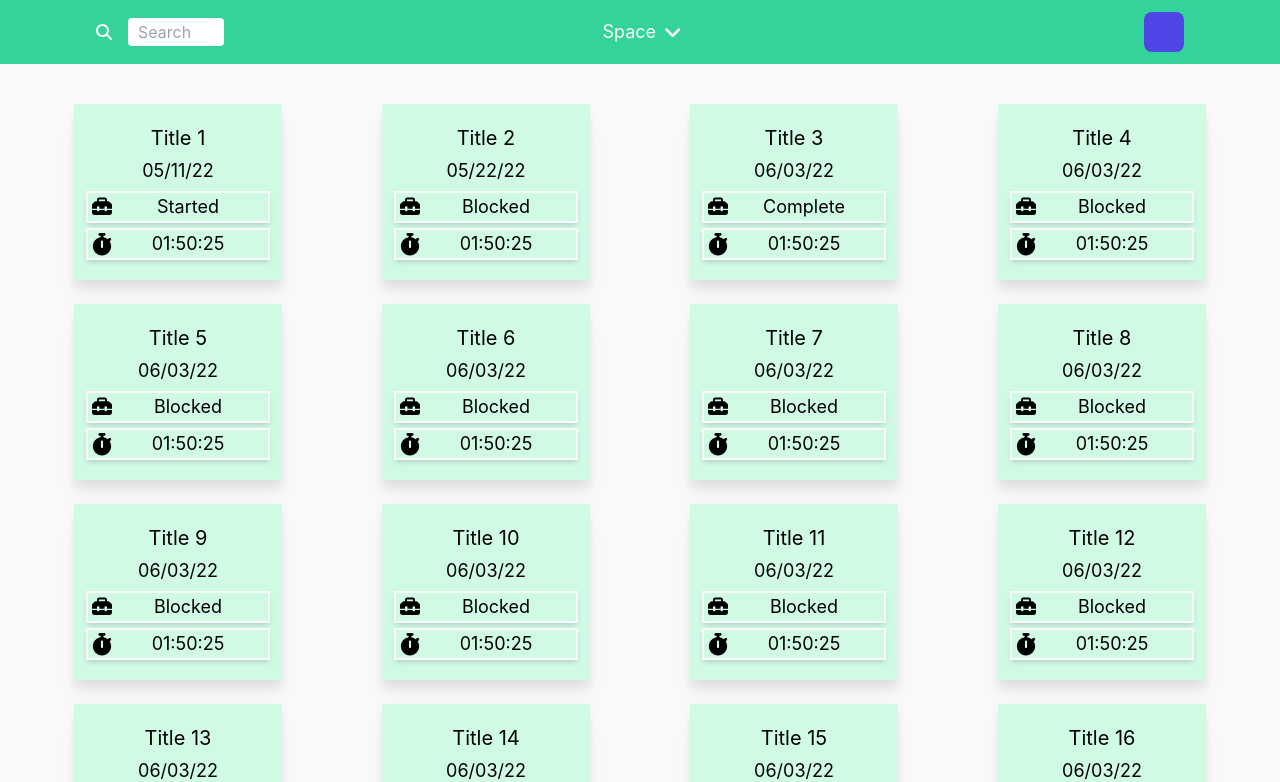
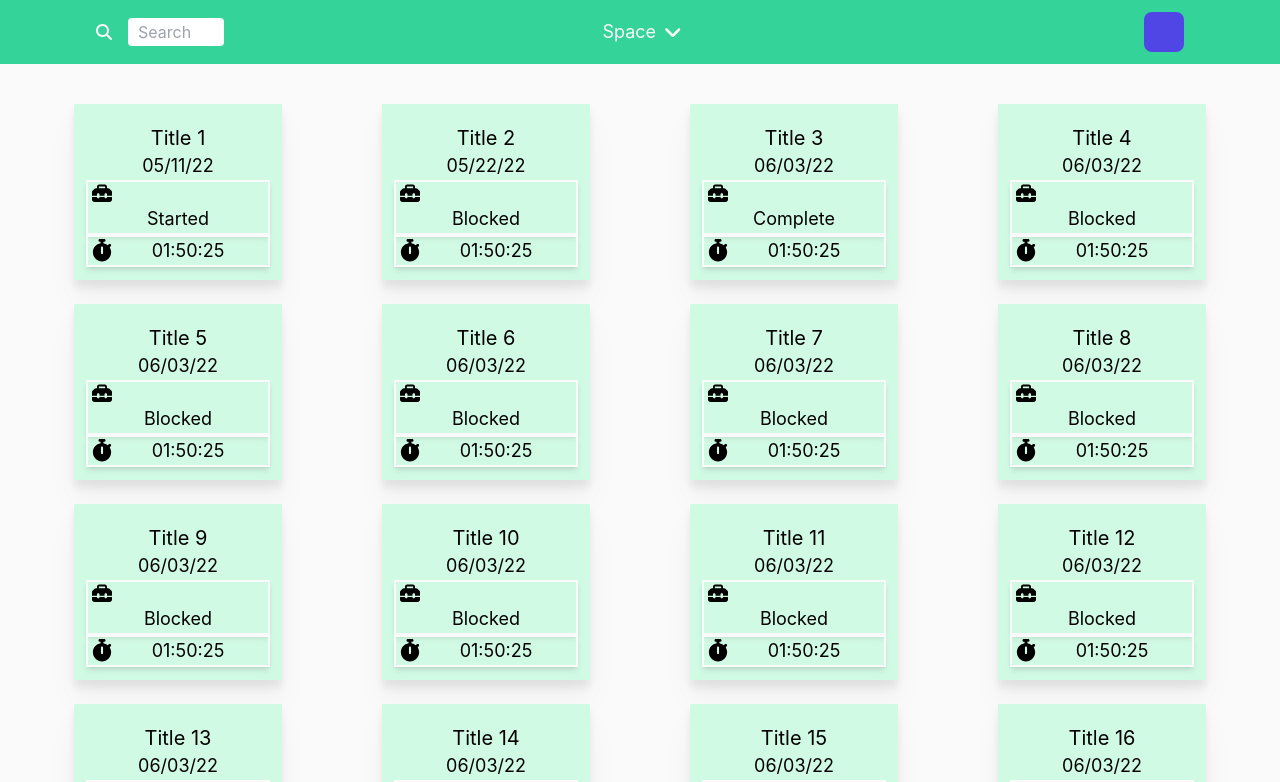
Before and after one commit to 312akim/focal-tiles, a Next.js app: page /focalapp in a window 1280 px wide. Shown: the top 782 px of the page. Built offline with nearby package versions, Linux system fonts and the light colour scheme.

Commit message:
fix: added classname prop to taskbuttoncontainer

```diff
--- a/components/tiles/taskTile/TaskTile.tsx
+++ b/components/tiles/taskTile/TaskTile.tsx
@@ -64,11 +64,12 @@ interface ITaskButtonContainer {
   children: ReactNode;
   icon: IconProp;
   onClick: () => void;
+  className: string;
 }
 
-const TaskButtonContainer: React.FC<ITaskButtonContainer> = ({children, icon, clickHandler}) => {
+const TaskButtonContainer: React.FC<ITaskButtonContainer> = ({children, icon, clickHandler, className}) => {
   return (
-    <div className='flex flex-row mx-2 w-auto pl-1 border-secondary border-2 shadow-md hover:border-primary-400 hover:cursor-pointer' onClick={clickHandler}>
+    <div className={`${className} flex flex-row mx-2 w-auto pl-1 border-secondary border-2 shadow-md hover:border-primary-400 hover:cursor-pointer`} onClick={clickHandler}>
       <FontAwesomeIcon icon={icon} size='lg' className='my-auto w-5'/>
       {children}
     </div>
```
